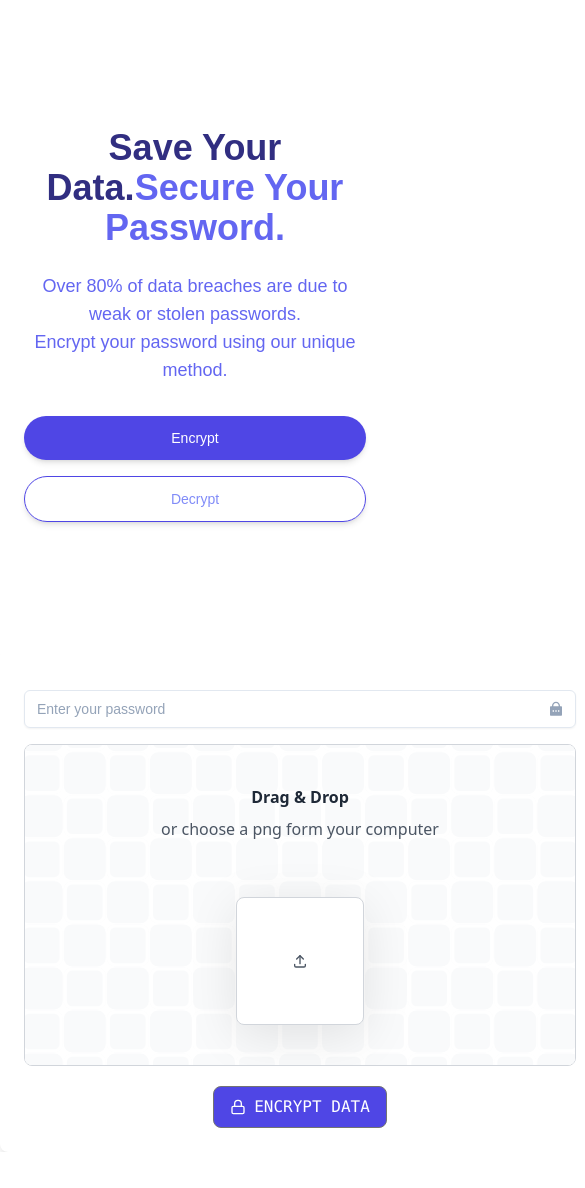
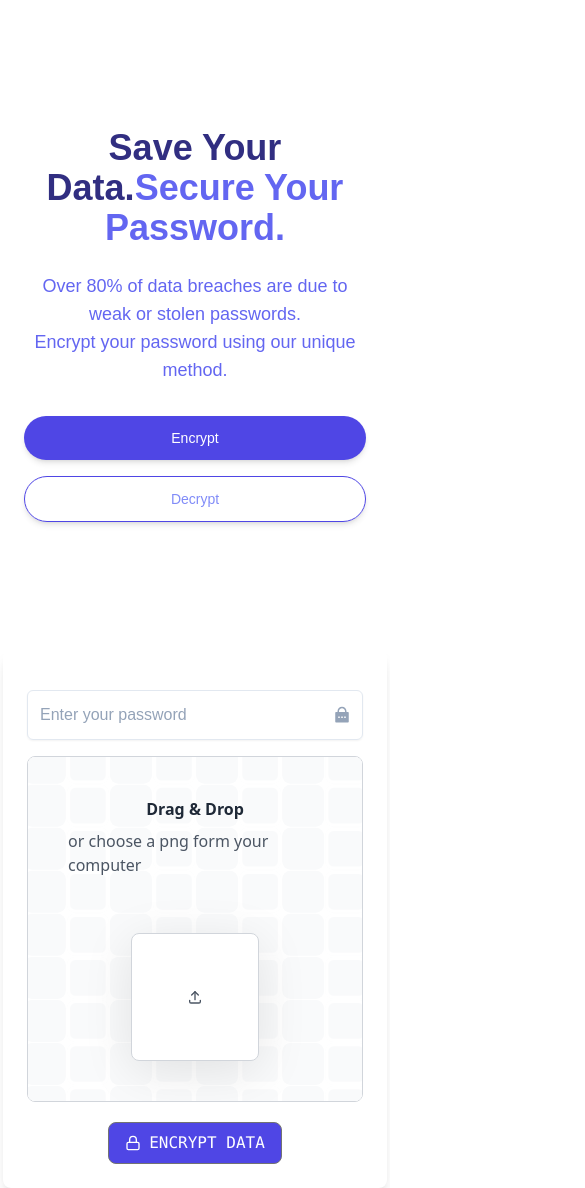
Before and after one commit to idanidan29/steganography, a Next.js app in the folder client/: page / in a window 390 px wide. Shown: the whole page, 585 px wide, since content can reach past the window. Before the commit the page ends 1152 px from the top, so only its background shows below. Built offline with nearby package versions, Linux system fonts and the light colour scheme.

Commit message:
adjusting encoder for mobile

```diff
--- a/client/components/Encoder.tsx
+++ b/client/components/Encoder.tsx
@@ -2,21 +2,19 @@
 
 import { FileUpload } from "./ui/file-upload";
 import { EncryptButton } from "./EncryptButton ";
-
 import { RiLockPasswordFill } from "react-icons/ri";
 
 export const Encoder = () => {
-
   return (
-    <div className="flex flex-col items-center justify-center mx-auto bg-white shadow-lg rounded-lg p-6 w-[600px]">
-      <div className="relative w-full ">
+    <div className="flex flex-col items-center justify-center mx-auto bg-white shadow-lg rounded-lg p-6 w-full max-w-sm sm:max-w-md md:max-w-lg">
+      <div className="relative w-full">
         <input
           type="text"
-          className="my-4 w-full pl-3 pr-10 py-2 bg-transparent placeholder:text-slate-400 text-slate-600 text-sm border border-slate-200 rounded-md transition duration-300 ease-in-out focus:outline-none focus:border-slate-400 hover:border-slate-300 shadow-sm focus:shadow"
+          className="my-4 w-full pl-3 pr-10 py-3 bg-transparent placeholder:text-slate-400 text-slate-600 text-base border border-slate-200 rounded-md transition duration-300 ease-in-out focus:outline-none focus:border-slate-400 hover:border-slate-300 shadow-sm focus:shadow"
           placeholder="Enter your password"
         />
         <div className="absolute inset-y-0 right-0 flex items-center pr-3 text-slate-400">
-          <RiLockPasswordFill />
+          <RiLockPasswordFill className="text-lg" />
         </div>
       </div>
 
```
